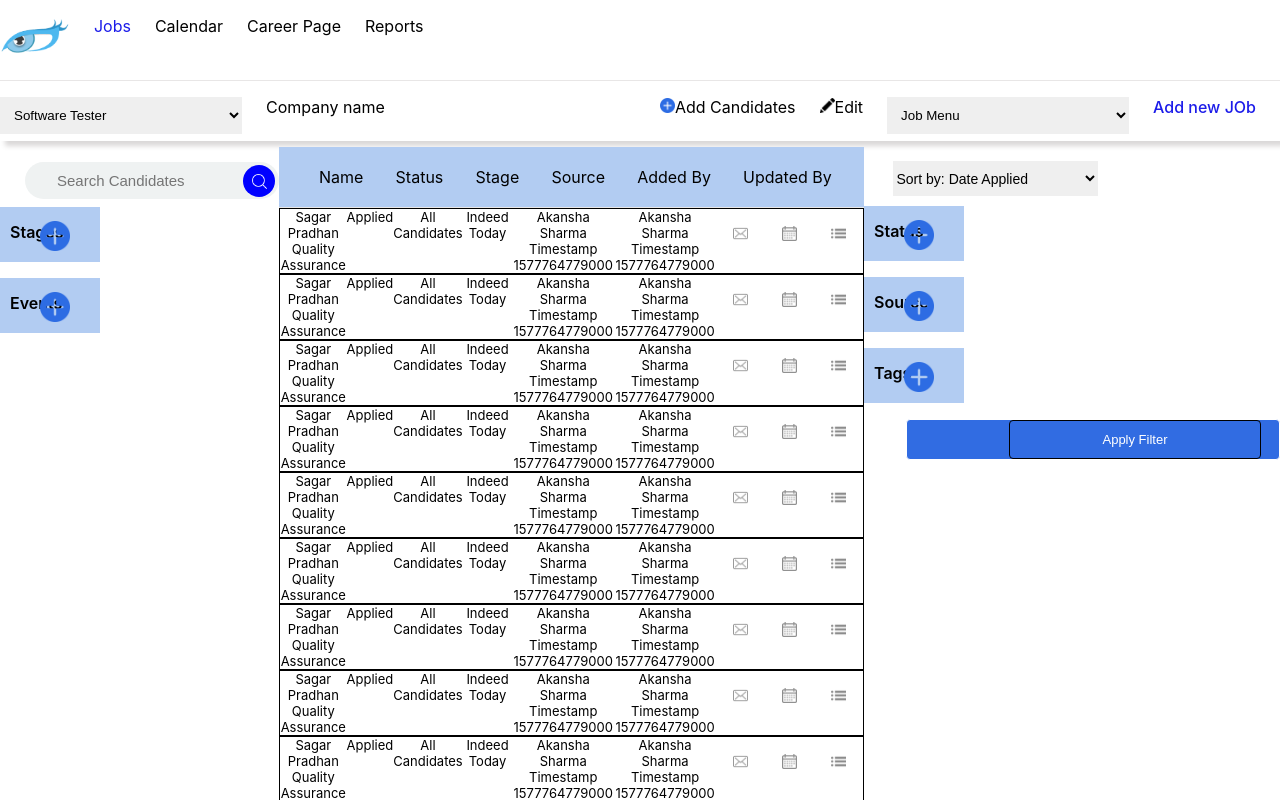
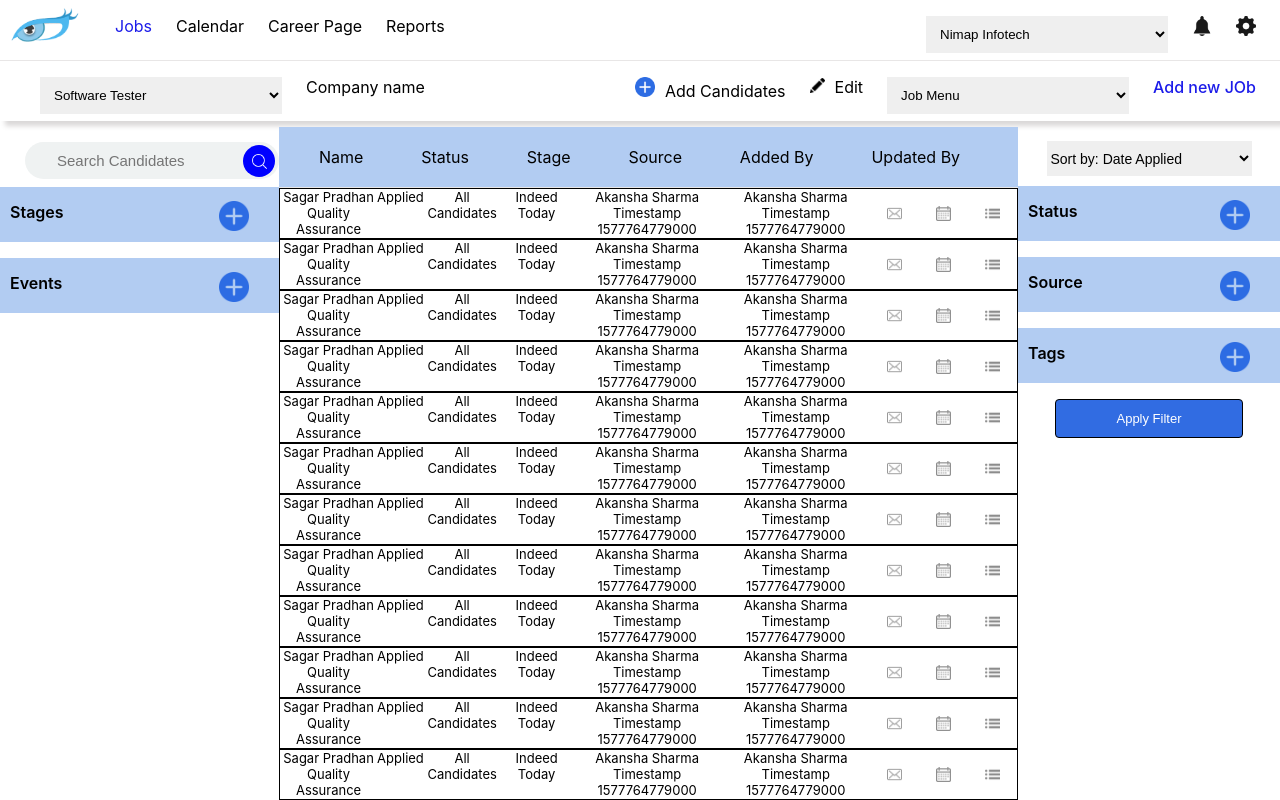
Before and after one commit to srehaan65/the-recruiter, a React (Create React App) app: page / in a window 1280 px wide. Shown: the top 800 px of the page. Built offline with nearby package versions, Linux system fonts and the light colour scheme.

Commit message:
added hamburger menu

```diff
--- a/public/index.html
+++ b/public/index.html
@@ -5,6 +5,7 @@
     <link rel="icon" href="%PUBLIC_URL%/favicon.ico" />
     <meta name="viewport" content="width=device-width, initial-scale=1" />
     <meta name="theme-color" content="#000000" />
+    <link rel="stylesheet" href="https://cdnjs.cloudflare.com/ajax/libs/font-awesome/4.7.0/css/font-awesome.min.css">
     <meta
       name="description"
       content="Web site created using create-react-app"
--- a/src/components/Homepage/FilterButton.jsx
+++ b/src/components/Homepage/FilterButton.jsx
@@ -2,7 +2,7 @@ import React from 'react';
 
 const FilterButton = () => {
     return (
-        <div className="filter-button">
+        <div className="">
             <button className="filter-button">
                 Apply Filter
         </button>
--- a/src/components/LowerNavbar.component.jsx
+++ b/src/components/LowerNavbar.component.jsx
@@ -8,7 +8,7 @@ class LowerNavbar extends Component {
                 <div className="menubar-inner-left">
                     <ul className="container">
                         <li>
-                            <select className="lower-container-right-dropdown">
+                            <select className="lower-container-left-dropdown">
                                 <option value="volvo">Software Tester</option>
                                 <option value="saab">Saab</option>
                                 <option value="mercedes">Mercedes</option>
@@ -23,17 +23,26 @@ class LowerNavbar extends Component {
                 </div>
                 <div className="menubar-inner-right">
                     <ul className="container">
-                        <li><a to="/"><span><img
-                            src="/images/plus.png" alt="plus" height="15px"
-                            style={{ opacity: "1" }} >
 
-                        </img></span>Add Candidates</a></li>
-                        <li><a to="/"><span><img
-                            src="/images/EDIT.png" alt="plus" height="15px"
-                            margin-right="7px"
-                            style={{ opacity: "1"}} >
+                        <li>
+                            <span>
+                                <img className="menubar-container-icon"
+                                    src="/images/plus.png" alt="plus" height="25px" width="25px"
+                                    style={{ opacity: "1" }} >
+                                </img>
+                            </span>
+                            <a to="/">Add Candidates</a>
+                        </li>
 
-                        </img></span>Edit</a></li>
+                        <li>
+                            <span>
+                                <img className="menubar-container-icon"
+                                    src="/images/EDIT.png" alt="plus"
+                                    style={{ opacity: "1" ,height:"15px", width:"15px"}} >
+
+                                </img>
+                            </span>
+                            <a to="/">Edit</a></li>
                         <li>
                             <select className="lower-container-right-dropdown">
                                 <option value="volvo">Job Menu</option>
--- a/src/components/Navbar.components.jsx
+++ b/src/components/Navbar.components.jsx
@@ -1,26 +1,47 @@
 import React, { Component } from 'react';
 import { Link } from 'react-router-dom';
-
 import Dropdown from './Homepage/Dropdown.component'
 
 class Navbar extends Component {
+    myFunction(e){
+        e.preventDefault();
+        if(this.state.navbar=='navbar'){
+            this.setState({navbar:`${this.state.navbar} responsive`})
+        }
+        else{
+            this.setState({navbar:"navbar"})
+        }
+    }
+    constructor(props){
+        super(props);
+        this.state={
+            navbar:'navbar'
+        }
+        this.myFunction=this.myFunction.bind(this);
+    }
+
     render() {
-        return (
-            <div className="navbar">
+                return (
+            <div className={this.state.navbar}>
+
+                <div className="logo">
+                     <a>
+                      <img
+                        src="/images/nimap-logo1.png" alt="plus" height="40px"
+                        style={{ opacity: "1" }} >
+                     </img>
+                    </a>
+                </div>
+
                 <div className="navbar-inner-left">
                     <ul className="container">
-                        <li><a>
-                            <img
-                                src="/images/nimap-logo1.png" alt="plus" height="40px"
-                                style={{ opacity: "1" }} >
-
-                            </img></a></li>
                         <li className="navbar-jobs"><a to="/">Jobs</a></li>
                         <li><a to="/">Calendar</a></li>
                         <li><a to="/">Career Page</a></li>
                         <li><a to="/">Reports</a></li>
                     </ul>
                 </div>
+
                 <div className="navbar-inner-right">
                     <ul className="container">
                         <li>
@@ -35,18 +56,32 @@ class Navbar extends Component {
                                 <option value="audi">Audi</option>
                             </select>
                         </li>
-                        <li><a to="/"><img
+
+                        <li>
+                            <a to="/">
+                            <img
                                 src="/images/notification.png" alt="plus" height="20px"
                                 style={{ opacity: "0.9" }} >
 
-                            </img></a></li>
-                        <li><a to="/"><img
+                            </img>
+                            </a>
+                            </li>
+
+                        <li>
+                            <a to="/">
+                                <img
                                 src="/images/settings-work-tool.png" alt="plus" height="20px"
                                 style={{ opacity: "0.9" }} >
-
-                            </img></a></li>
+                            </img>
+                            </a>
+                            </li>
                     </ul>
                 </div>
+
+                <div className="hamburger-icon">
+                   <i className="fa fa-bars" onClick={this.myFunction}></i>
+                </div>
+
             </div>
         )
     }
--- a/src/main.css
+++ b/src/main.css
@@ -6,6 +6,7 @@
 .main-container{
     display:flex;
     flex-direction:column;
+    position: relative;
 }
 
 
@@ -17,13 +18,18 @@
     justify-content:space-between;
     border-bottom: 1px solid #e8e6e6;
     height:60px;
-    height:80px;
 }
+
+.logo{
+    position: absolute;
+    left: 10px;
+    top: 5px;
+}
+
 .container{
     display:flex;
     flex-direction:row;
     list-style:none;
-    padding:0px;
 }
 
 .container> li {
@@ -43,10 +49,18 @@
 }
 
 .navbar-inner-left{
-    width:100%;
+    display:flex;
+    flex-direction:row;
+    position: absolute;
+    left: 75px;
 }
 
 .navbar-inner-right{
+    position: absolute;
+    right: 0;
+}
+
+.hamburger-icon{
     display:none;
 }
 
@@ -61,6 +75,13 @@ MENUBAR */
     box-shadow: 5px 5px 5px #dad8d8;
     height:60px;
     margin-bottom: -10px}
+
+    .menubar-container-icon{
+        opacity: 1;
+    height: 20px;
+    width: 20px;
+    margin-right: 10px;
+    }
 
 /* SEARCHBOX */
 
@@ -109,9 +130,6 @@ MENUBAR */
 /* STAGES */
 .accordian{
     text-align: left;
-    position:relative;
-    width:100px;
-    z-index: 9999;
 }
 .accordian ul{
    list-style:none;
@@ -129,18 +147,11 @@ MENUBAR */
  }
 
  .accordian-card{
-    padding-left: 0px;
     font-weight: 400;
-    margin-top:0px;
-    width:185px;
-    position:absolute;
-    top:55px;
  }
 
  .accordian_card-body > ul {
-    padding-left: 0px;
-    background-color:white;
-    width:auto;
+
  }
 
  .accordian_card-body  > ul >li {
@@ -208,14 +219,30 @@ MENUBAR */
     font-weight: inherit;
 }
 
+.lower-container-left-dropdown {
+    padding-bottom: 19px;
+    padding-left: 58px;
+    padding: 10px;
+    width: 242px;
+    border: 0
+}
+
+.lower-container-left-dropdown select{
+    width: 205px;
+    height: 35px;
+    border: 0;
+    font-size: 14px;
+    font-weight: inherit;
+}
+
 .filter-button{
     font-weight: 500;
     font-size: 13px;
     background-color: #316ce2;
     height: 39px;
-    width: 252px;
+    /* width: 252px; */
     padding: 0px 60px;
-    margin-left: 42px;
+    /* margin-left: 31px; */
     color: white;
     border-style: solid;
     border-width: 1px;
@@ -281,9 +308,43 @@ MENUBAR */
 
 
     @media  (min-width: 360px) and (max-width: 767px) {
-        .menubar{
+
+        .container{
+            padding:0px;
+        }
+        .navbar{
+            height:80px;
+        }
+
+        .navbar-inner-left{
+            width:100%;
+        }
+
+        .navbar-inner-right{
             display:none;
         }
+
+        .hamburger-icon{
+            display:unset;
+            position: absolute;
+            right: 10px;
+            height: 20px;
+            top: 15px;
+        }
+
+        .menubar{
+            /* display:none; */
+        }
+
+        .container li:last-child{
+            display:none;
+        }
+
+        .menubar-inner-right{
+            display:none;
+        }
+
+
 
         .lower-container {
             display: flex;
@@ -314,7 +375,10 @@ MENUBAR */
             text-align:unset;
             padding-left: 0px;
             padding: 0px;
-            width: -webkit-fill-available;
+            /* width: -webkit-fill-available; */
+            position:relative;
+            width:100px;
+            z-index: 9999;
             /* justify-content: space-between; */
         }
         .lower-container-right {
@@ -337,6 +401,20 @@ MENUBAR */
             border-right: 1px solid #a59e9e;
             margin-top: 22px;
         }
+
+        .accordian-card{
+            padding-left: 0px;
+            margin-top:0px;
+            width:185px;
+            position:absolute;
+            top:55px;
+         }
+
+         .accordian_card-body > ul {
+            padding-left: 0px;
+            background-color:white;
+            width:auto;
+         }
 
         .accordian-image img {
             display: none;
@@ -412,3 +490,25 @@ MENUBAR */
             width: 100%;
         }
       }
+
+      @media screen and (max-width: 600px) {
+        .navbar div:not(:first-child) {display: none;}
+        .navbar div.hamburger-icon {
+          float: right;
+          display: block;
+        }
+      }
+
+      @media screen and (max-width: 600px) {
+        .navbar.responsive {position: relative;}
+        .navbar.responsive .hamburger-icon {
+          position: absolute;
+          right: 0;
+          top: 0;
+        }
+        .navbar.responsive div {
+          float: none;
+          display: block;
+          text-align: left;
+        }
+    }
```
